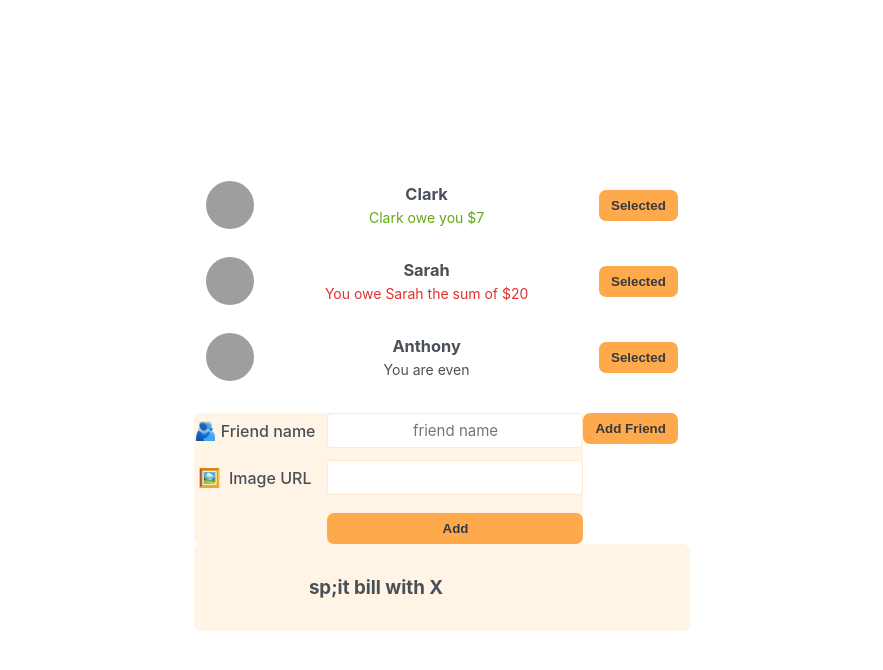
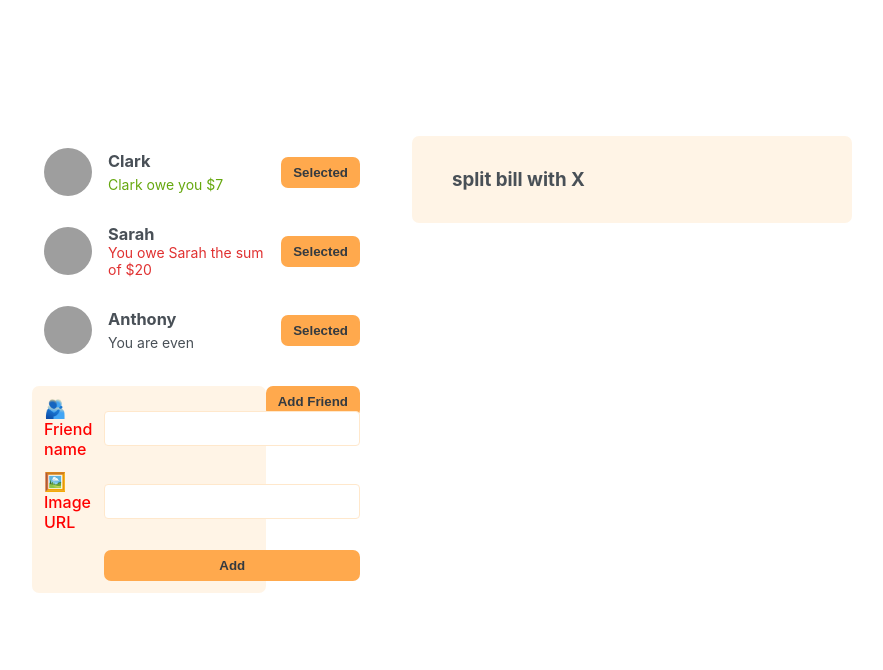
Before and after one commit to Codekazuki/Split-bill, a React (Create React App) app: page / in a window 1280 px wide. Shown: the top 670 px of the page, without its empty margins (198-1081 px from the left). Built offline with nearby package versions, Linux system fonts and the light colour scheme; grey boxes are pictures that could not be loaded.

Commit message:
eat and split

```diff
--- a/src/App.js
+++ b/src/App.js
@@ -6,7 +6,7 @@ import FriendList from "./FriendList";
 
 function App() {
   return (
-    <div className='App'>
+    <div className='app'>
       <div className='sidebar'>
         <FriendList />
         <Button>Add Friend</Button>
--- a/src/FormAddFriend.js
+++ b/src/FormAddFriend.js
@@ -3,9 +3,10 @@ import Button from "./Button";
 
 const FormAddFriend = () => {
   return (
-    <form>
+    <form className='form-add-friend'>
       <label>🫂Friend name</label>
-      <input type='text' placeholder='friend name' />
+      <input type='text' />
+
       <label>🖼️ Image URL</label>
       <input type='text' />
       <Button>Add</Button>
--- a/src/FormSplit.js
+++ b/src/FormSplit.js
@@ -3,7 +3,7 @@ import React from "react";
 const FormSplit = () => {
   return (
     <form className='form-split-bill'>
-      <h3>sp;it bill with X</h3>
+      <h3>split bill with X</h3>
     </form>
   );
 };
--- a/src/index.css
+++ b/src/index.css
@@ -62,7 +62,6 @@ body {
   grid-template-columns: 4.8rem 1fr auto;
   align-items: center;
   column-gap: 1.6rem;
-
   padding: 1.2rem;
   border-radius: 7px;
   transition: 0.5s;
@@ -112,6 +111,7 @@ form {
   display: grid;
   align-items: center;
   gap: 1.2rem;
+  padding: 1.2rem;
 
   background-color: var(--color-lightest);
   border-radius: 7px;
@@ -120,7 +120,7 @@ form {
 .form-add-friend {
   grid-template-columns: 1fr 1.5fr;
   margin-bottom: 1.6rem;
-  padding: 1.2rem;
+  color: red;
 }
 .form-split-bill {
   grid-template-columns: 1fr 12rem;
```
